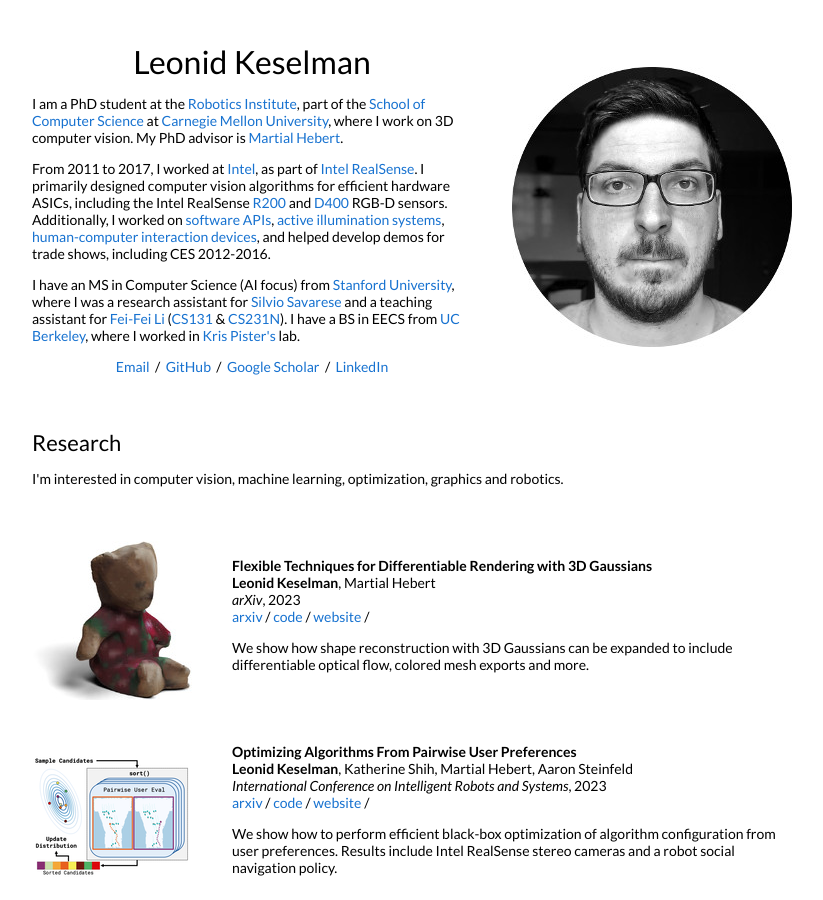
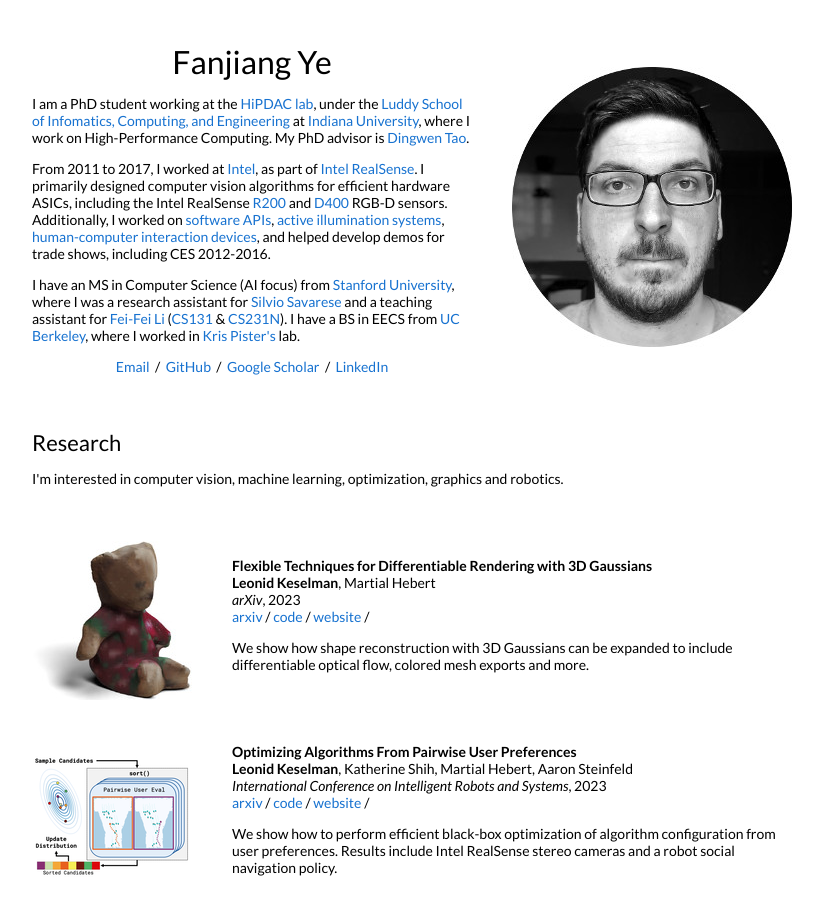
Before and after one commit to Dylan1229/Dylan1229.github.io, a Jekyll site: the page built from _posts/2023-08-28-3dgaussians.markdown, in a window 1280 px wide and 900 px high. Shown: the whole window, without its empty margins (228-1051 px from the left). Built offline with Jekyll 4.4.1, drawn with Linux system fonts in a browser that asks for light colours.

Commit message:
Change at 12.9

```diff
--- a/_layouts/default.html
+++ b/_layouts/default.html
@@ -32,9 +32,9 @@
           <tr style="padding:0px">
             <td style="padding:2.5%;width:60%;vertical-align:middle">
               <h1>
-                Leonid Keselman
+                Fanjiang Ye
               </h1>
-              <p>I am a PhD student at the <a href="https://www.ri.cmu.edu/">Robotics Institute</a>, part of the <a href="https://www.scs.cmu.edu/">School of Computer Science</a> at <a href="https://www.cmu.edu/">Carnegie Mellon University</a>, where I work on 3D computer vision. My PhD advisor is <a href="http://www.cs.cmu.edu/~hebert/">Martial Hebert</a>.
+              <p>I am a PhD student working at the <a href="https://www.dingwentao.com/hipdac">HiPDAC lab</a>, under the <a href="https://luddy.indiana.edu/">Luddy School of Infomatics, Computing, and Engineering</a> at <a href="https://www.iu.edu/">Indiana University</a>, where I work on High-Performance Computing. My PhD advisor is <a href="https://www.dingwentao.com/">Dingwen Tao</a>.
               </p>
               <p>
                 From 2011 to 2017, I worked at <a href="https://www.intel.com">Intel</a>, as part of <a href="https://www.intelrealsense.com/">Intel RealSense</a>. I primarily designed computer vision algorithms for efficient hardware ASICs, including the Intel RealSense <a href="https://software.intel.com/en-us/articles/realsense-r200-camera">R200</a> and <a href="https://software.intel.com/en-us/realsense/d400">D400</a> RGB-D sensors. Additionally, I worked on <a href="https://github.com/IntelRealSense/librealsense">software APIs</a>, <a href="https://patents.google.com/patent/US9992474B2">active illumination systems</a>, <a href="https://patents.google.com/patent/US9304597">human-computer interaction devices</a>, and helped develop demos for trade shows, including CES 2012-2016.
```
Also changed, not shown: 1 other file.
